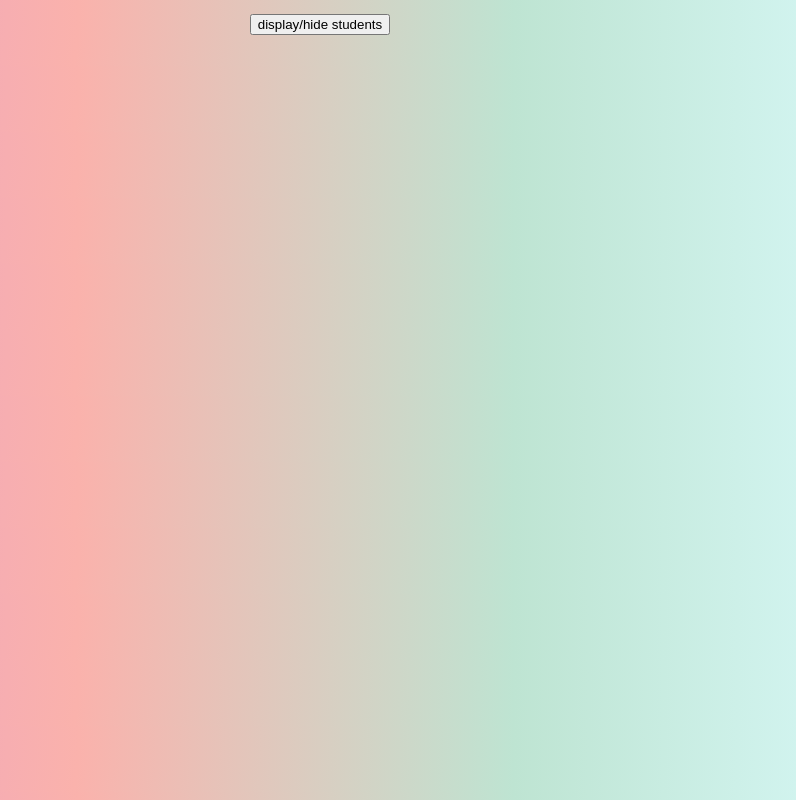
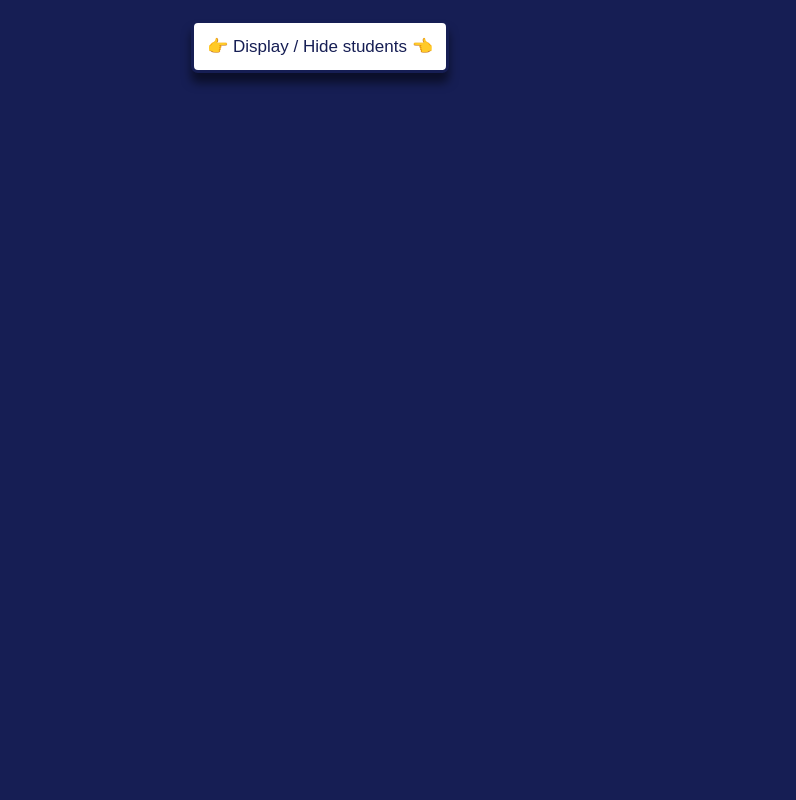
Before and after one commit to KaterinaSlezakova/new-app-test, a React (Create React App) app: page / in a window 1280 px wide. Shown: the whole page, without its empty margins (320-1116 px from the left). Built offline with nearby package versions, Linux system fonts and the light colour scheme.

Commit message:
styling of list of students

```diff
--- a/package.json
+++ b/package.json
@@ -8,6 +8,7 @@
     "@testing-library/user-event": "^12.8.3",
     "react": "^17.0.2",
     "react-dom": "^17.0.2",
+    "react-loader-spinner": "^4.0.0",
     "react-scripts": "4.0.3",
     "web-vitals": "^1.1.2"
   },
--- a/src/App.css
+++ b/src/App.css
@@ -1,18 +1,33 @@
 body {
-    background: radial-gradient(circle at 7.5% 24%, rgb(237, 161, 193) 0%, rgb(250, 178, 172) 25.5%, rgb(190, 228, 210) 62.3%, rgb(215, 248, 247) 93.8%);
+   background:#161E54;
+
+}
+button  {
+    background: white;
+    padding: 13px 13px;
+    margin-top: 20px;
+    font-size: 17px;
+    border-radius: 7px;
+    border: 3px solid #161E54;
+    box-shadow: 0px 10px 10px rgba(0, 0, 0, 0.5);
+    color:#161E54;
+    cursor:pointer;
+}
+button:hover {
+    background:#FF5151;
+    color:white;
+    border: none;
+    transition: 0.3s;
+}
+.App {
+    margin: 0 auto;
+    max-width: 90%;
 }
 
-.testButton {
-    background-color: red;
-    color:white;
-    padding: 10px 20px;
-    margin: 20px;
-    border-radius: 5px;
-    border: none;
-}
+
 .item {
     display: flex;
-    background:#00bbf0;
+    background:#88E0EF;
     color: white;
     list-style: none;
     justify-content: space-between;
@@ -22,11 +37,11 @@ body {
     align-items: center;
 }
 .girls {
-    background:pink;
+    background:#FF9B6A;
 
 }
 .initials {
-    background: #e46161;
+    background:#FF5151;
     padding: 8px;
     border-radius: 50%;
     margin-right: 10px;
@@ -36,6 +51,12 @@ body {
  align-items: center;
 
 }
+.name button {
+    text-align: center;
+    margin: auto;
+    justify-content: center;
+
+}
 .jabbed {
-    border: 5px solid darkblue;
+    border: 5px solid #161E54;
 }
--- a/src/App.js
+++ b/src/App.js
@@ -5,14 +5,17 @@ import Students from "./Students";
 
 
 function App() {
-  const [displayStudents, setDisplayStudents] = useState (false)
+  const [displayStudents, setDisplayStudents] = useState (false);
+
 
   return (
     <div className="App">
-      <button onClick={() => setDisplayStudents(!displayStudents)}>display/hide students</button>
+      <div className = "container">
+      <button onClick={() => setDisplayStudents(!displayStudents)}>👉 Display / Hide students 👈</button>
       <ul>
         {displayStudents ? <Students /> : null}
       </ul>
+      </div>
     </div>
   );
 }
--- /dev/null
+++ b/src/Student.css
@@ -0,0 +1,13 @@
+button.Student {
+    background: #161E54;
+    color: white;
+    padding: 10px 20px;
+    font-size: 17px;
+    border-radius: 5px;
+    margin-right: 10px;
+}
+button.Student:hover {
+    background: white;
+    color:#161E54;
+    border: none;
+}
--- a/src/components/Student.js
+++ b/src/Student.js
@@ -1,4 +1,5 @@
 import React, { useState, useEffect } from "react";
+import "./Student.css";
 
 
 export default function Student({ femaleStudent, firstName, lastName, house, initials }) {
@@ -29,7 +30,7 @@ export default function Student({ femaleStudent, firstName, lastName, house, ini
     return (
       <li className={genderClassName + " " + jabbedClassName}>
         <div className="name">
-          {jabbed < 2 && <button onClick={onClickJabbed}>jab</button>}
+          {jabbed < 2 && <button onClick={onClickJabbed} className="Student">💉 jab</button>}
           <div className="initials">{initials}</div>
           <div>
             {firstName} {lastName}
--- a/src/Students.js
+++ b/src/Students.js
@@ -1,29 +1,43 @@
 import React, { useEffect, useState } from "react";
-import Student from "./components/Student";
+import Loader from "react-loader-spinner";
+import Student from "./Student";
 
-function fetchStudents() {
-  return fetch("http://18.157.77.111/students").then((response) =>
-    response.json()
-  );
-}
+import "react-loader-spinner/dist/loader/css/react-spinner-loader.css";
 
 
 export default function Students() {
 const [students, setStudents] = useState([]);
+const [isLoading, setLoading] = useState (false);
 
 useEffect(function (){
-fetchStudents().then(json => setStudents(json));
-}, []);
+  setLoading(true)
+  fetch("http://18.157.77.111/students")
+    .then(response => response.json())
+    .then(json => setStudents(json));
+                  setLoading(false);
 
+  },[]);
+
+  if (isLoading) {
+  return (
+    <Loader
+      type="Puff"
+      color="#b1f4cf"
+      height={200}
+      width={200}
+      timeout={3000} //3 secs
+    />
+  );
+  }
 
 return (
   <ul>
     {students.map(function (student) {
-      const femalStudent = student.gender === "F";
+      const femaleStudent = student.gender === "F";
       const initials = `${student.firstName.charAt(0).toUpperCase()}${student.lastName.charAt(0).toUpperCase()}`;
       return (
         <Student
-          femalStudent={femalStudent}
+          femaleStudent={femaleStudent}
           firstName={student.firstName.toUpperCase()}
           lastName={student.lastName.toUpperCase()}
           house={student.house}
```
Also changed, not shown: src/Button.js (renamed from src/components/Button.js), 2 other files (tests, documents, lock files or other folders).
